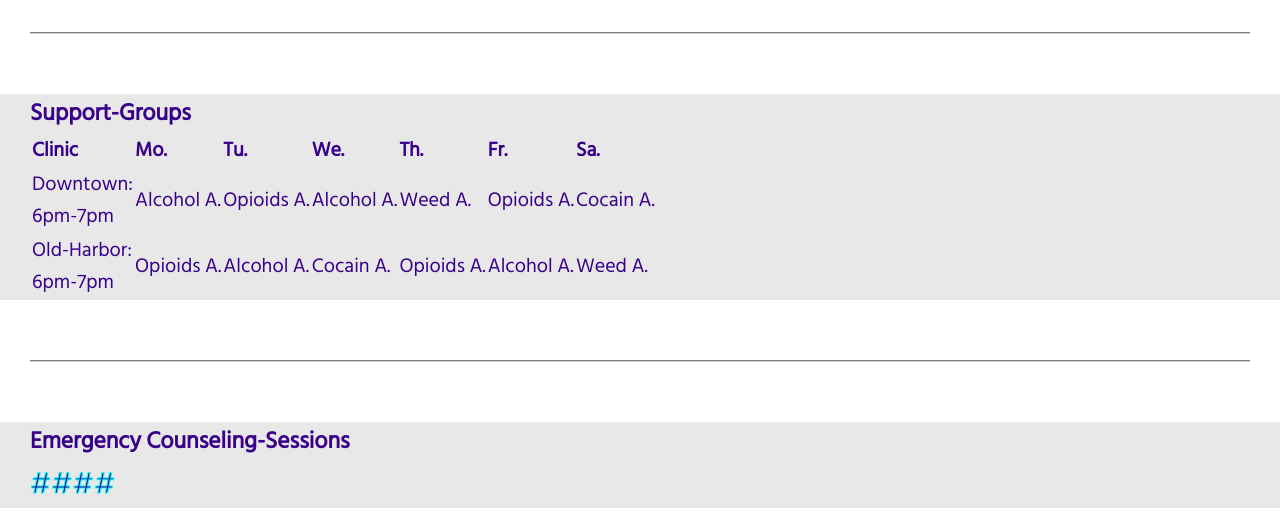
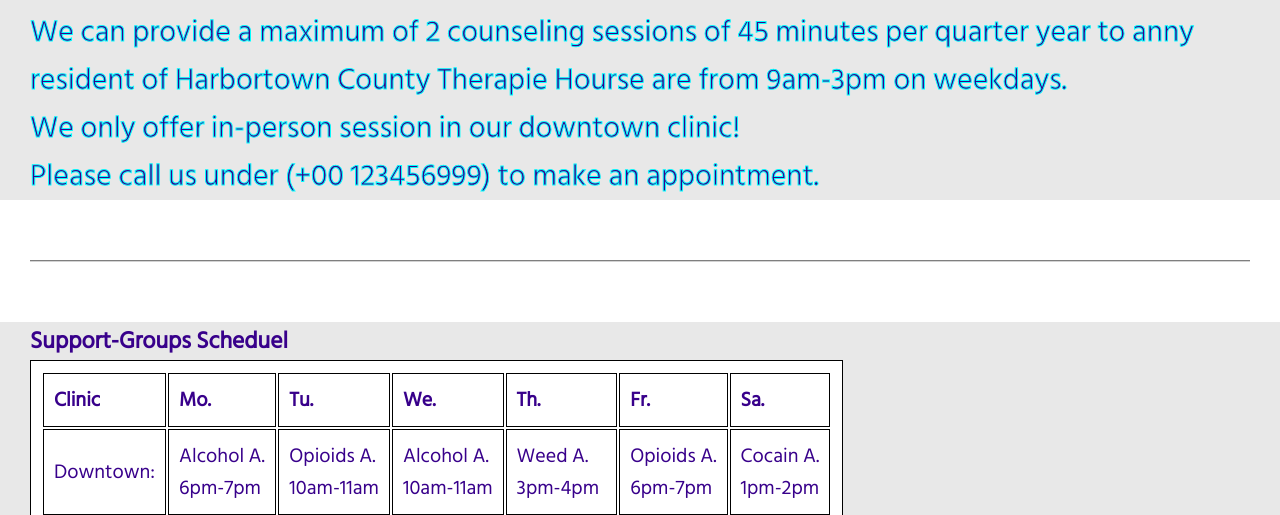
Before and after one commit to JoySalchert/J.S.-CI-Project.1-Help-Me, a plain HTML site: page services_page.html in a window 1280 px wide. Shown: the part 793-1308 px from the top of the page. Drawn offline with Linux system fonts and the light colour scheme.

Commit message:
finish last services article in services_page.html. style services_page.html.

```diff
--- a/assets/css/style.css
+++ b/assets/css/style.css
@@ -228,6 +228,20 @@ input[type=reset]:hover {
 }
 
 /*style for services_page.html*/
+h1 {
+    text-align: center;
+}
+
+#services_section {
+    clear: both;
+    padding-top: 60px;
+}
+
+table, th, td {
+    border: 1px solid black;
+    background-color: white;
+    padding: 10px;
+}
 
 /*media queries for small screens sizes from 800px wide and down*/
 @media screen and (max-width: 800px){
--- a/services_page.html
+++ b/services_page.html
@@ -47,11 +47,11 @@
       </header>
 
       <!-- articels about services -->
-      <section>
+      <section id="services_section">
           <h1>We offer the following Services:</h1>
 
           <article>
-              <h3><i class="fas fa-phone-alt"></i>24/7 Help Hotline</h3>
+              <h3><i class="fas fa-phone-alt"></i>  24/7 Help Hotline</h3>
               <p>
                   If you have suicidal thoughts or thoughts of harming others,</br>
                   find yourself in a difficult situation in life be it financial hardship,</br>
@@ -77,7 +77,8 @@
           <hr>
 
           <article>
-              <h3>Support-Groups</h3>
+              <h3>Support-Groups Scheduel</h3>
+              <!-- table -->
               <table>
                 <tr>
                     <th>Clinic</th>
@@ -90,25 +91,47 @@
                 </tr>
                 <tr>
                     <td>Downtown:</br>
-                       6pm-7pm
                     </td>
-                    <td>Alcohol A.</td>
-                    <td>Opioids A.</td>
-                    <td>Alcohol A.</td>
-                    <td>Weed A.</td>
-                    <td>Opioids A.</td>
-                    <td>Cocain A.</td>
+                    <td>Alcohol A.</br>
+                        6pm-7pm
+                    </td>
+                    <td>Opioids A.</br>
+                        10am-11am
+                    </td>
+                    <td>Alcohol A.</br>
+                        10am-11am
+                    </td>
+                    <td>Weed A.</br>
+                        3pm-4pm
+                    </td>
+                    <td>Opioids A.</br>
+                        6pm-7pm
+                    </td>
+                    <td>Cocain A.</br>
+                        1pm-2pm
+                    </td>
                 </tr>
                 <tr>
                   <td>Old-Harbor:</br>
+                  </td>
+                  <td>Opioids A.</br>
                       6pm-7pm
                   </td>
-                  <td>Opioids A.</td>
-                  <td>Alcohol A.</td>
-                  <td>Cocain A.</td>
-                  <td>Opioids A.</td>
-                  <td>Alcohol A.</td>
-                  <td>Weed A.</td>
+                  <td>Alcohol A.</br>
+                      10am-11am
+                  </td>
+                  <td>Cocain A.</br>
+                      6pm-7pm
+                  </td>
+                  <td>Opioids A.</br>
+                      10am-11am
+                  </td>
+                  <td>Alcohol A.</br>
+                      6pm-7pm
+                  </td>
+                  <td>Weed A.</br>
+                      1pm-2pm
+                  </td>
                 </tr>
               </table>
           </article>
@@ -116,9 +139,12 @@
           <hr>
 
           <article>
-              <h3>Emergency Counseling-Sessions</h3>
+              <h3>Free Outpatient Procedures</h3>
               <p>
-                  ####
+                  Anny walk-in patient can see one of oure GPs.</br>
+                  We do STD/HIV tests, pregnancy tests.</br>
+                  We distribute Methadone and topical creams against drug related skin leasons.</br>
+                  We can also write and fill perscriptions for Antidepressants, Antisicotics and Antibiotics to combat infection.</br>
               </p>
           </article>
 
```
